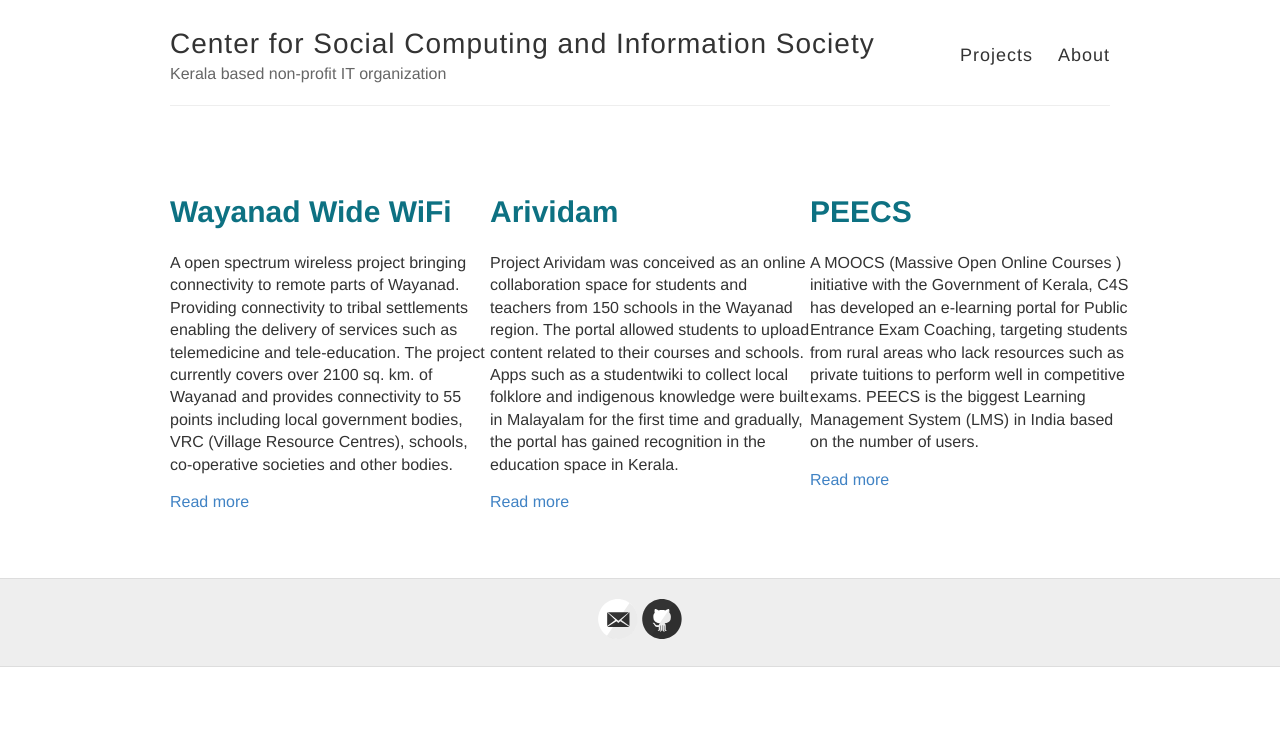
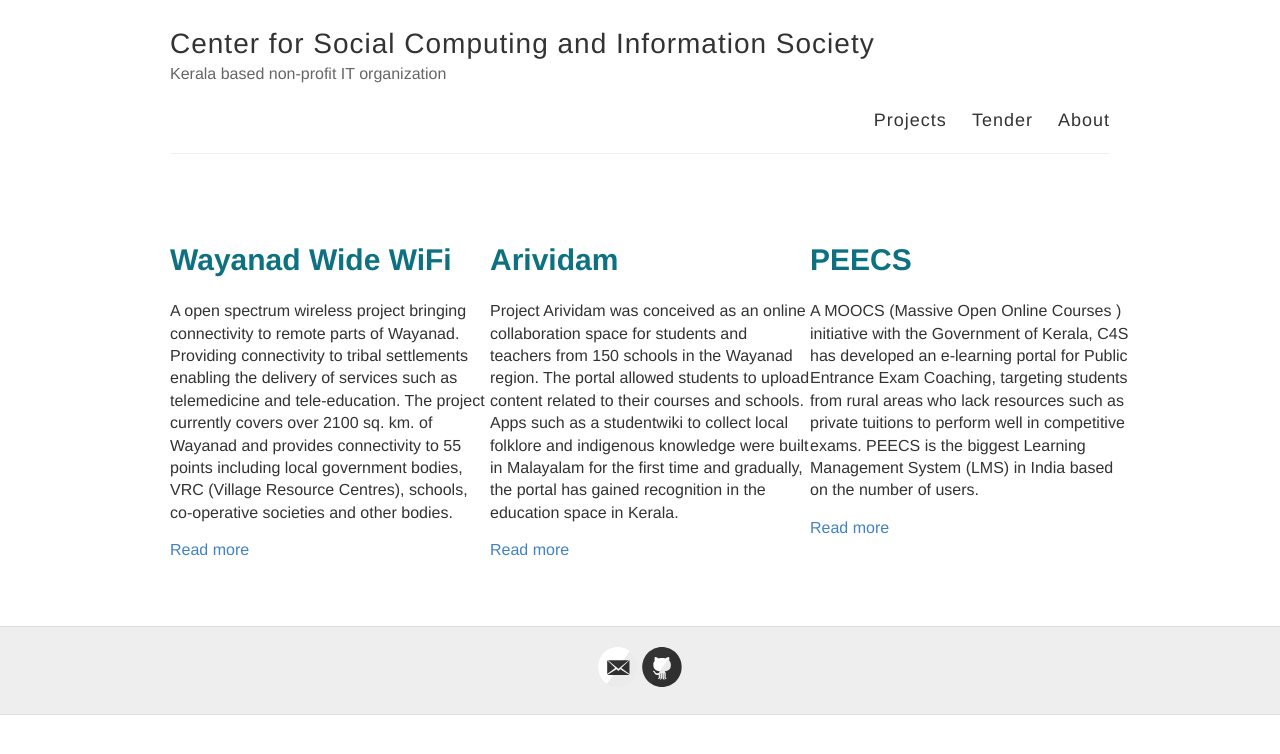
Before and after one commit to c4sc/website-old, a Jekyll site: the page built from index.md, in a window 1280 px wide. Shown: the top 754 px of the page. Built offline with Jekyll 4.4.1, drawn with Linux system fonts in a browser that asks for light colours.

Commit message:
Added tender link to the main menu

```diff
--- a/_layouts/default.html
+++ b/_layouts/default.html
@@ -42,6 +42,7 @@
 
           <nav>
             <a href="{{ site.baseurl }}/projects/">Projects</a>
+            <a href="{{ site.baseurl }}/tender-01-16/">Tender</a>
             <a href="{{ site.baseurl }}/about/">About</a>
           </nav>
         </header>
```
